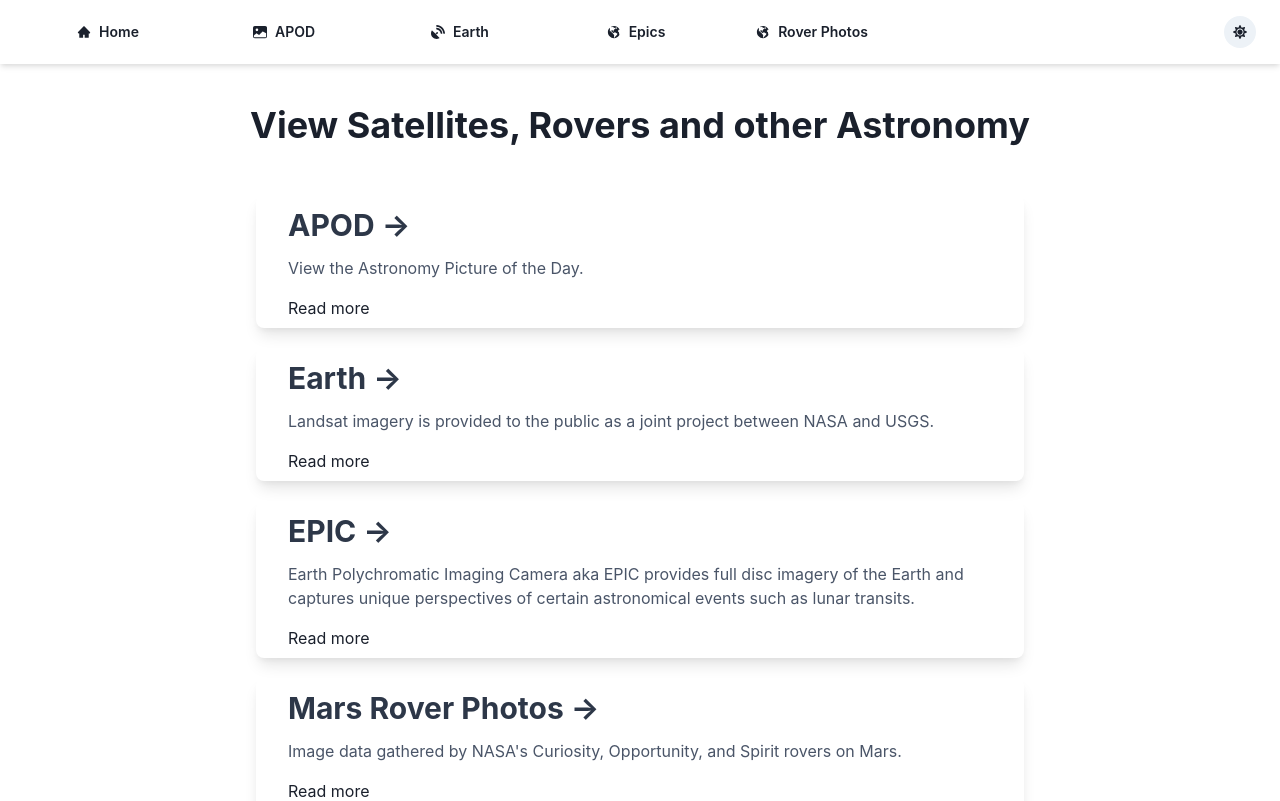
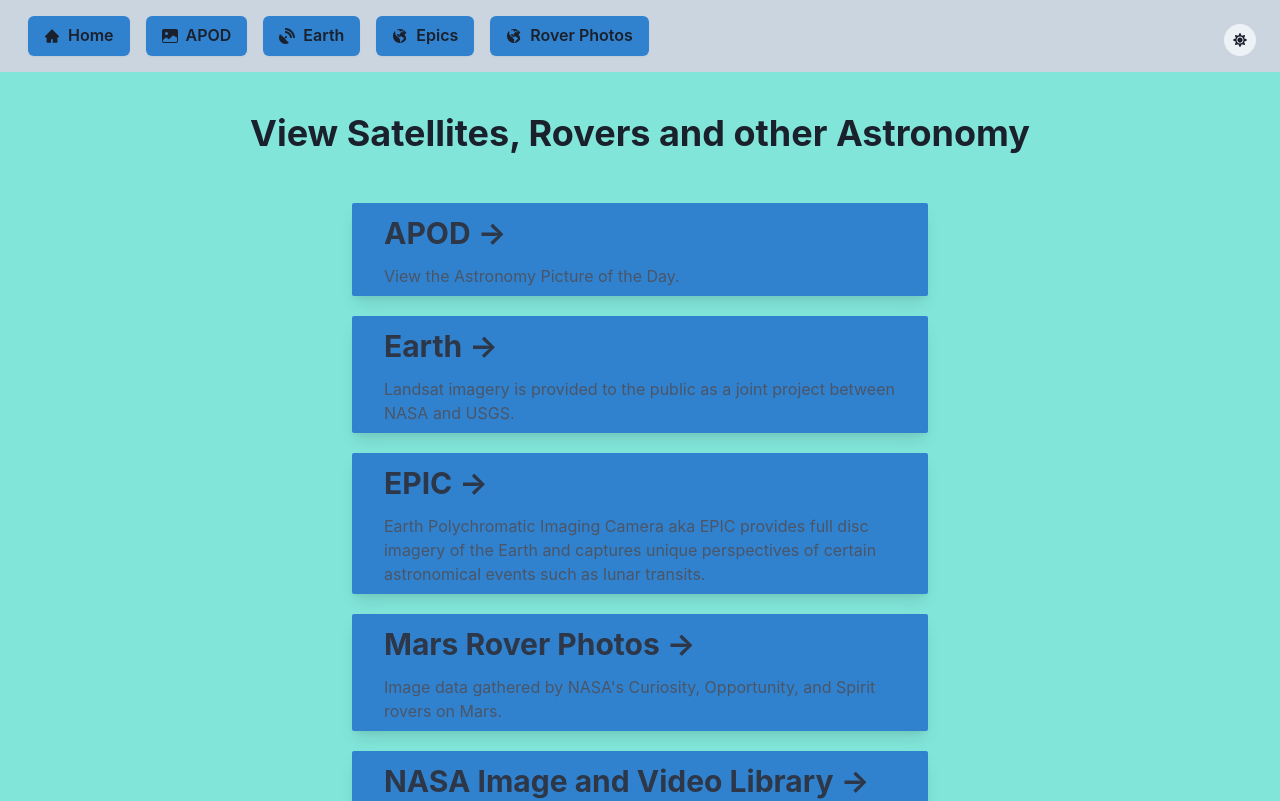
Before and after one commit to UniversallyRy/nasaApp, a Next.js app: page / in a window 1280 px wide. Shown: the top 801 px of the page. Built offline with nearby package versions, Linux system fonts and the light colour scheme.

Commit message:
color changes and responsiveness

```diff
--- a/components/EarthSatForm.tsx
+++ b/components/EarthSatForm.tsx
@@ -1,4 +1,4 @@
-import { Alert, AlertIcon, AlertTitle, Text, HStack, FormErrorMessage, Button, FormControl, FormLabel, Input } from "@chakra-ui/react"
+import { Alert, AlertIcon, AlertTitle, useColorModeValue, HStack, FormErrorMessage, Button, FormControl, FormLabel, Input } from "@chakra-ui/react"
 import { Formik, Form, Field } from "formik"
 import { apiKey } from '../key';
 import { useState, useContext, useEffect } from 'react'
@@ -10,6 +10,7 @@ return `https://api.nasa.gov/planetary/earth/assets?lon=${lon}&lat=${lat}&&dim=0
 }
 
 export const AlertBox = () => {
+
     return(
         <Alert
         status="error"
@@ -31,6 +32,7 @@ export const AlertBox = () => {
 const FormikForm = () => {
     const { newData, setData }:any = useContext(FormContext);
     const [isSubmitting, setSubmit] = useState(false)
+    const bg = useColorModeValue("blue.500", "purple.900");
 
     const validateNumbers = (value:string) => {
       let error
@@ -80,7 +82,7 @@ const FormikForm = () => {
                     </HStack>
                     <Button
                         mb={10}
-                        colorScheme="teal"
+                        bg={bg}
                         isLoading={isSubmitting}
                         type="submit"
                     >
--- a/components/GridCard.tsx
+++ b/components/GridCard.tsx
@@ -13,9 +13,10 @@ type CardProps = {
 const MotionBox = motion<BoxProps>(Box)
 
 const HomeCard = ({title, paragraph, href}:CardProps) => {
+  const bg = useColorModeValue("blue.500", "purple.900");
+
   return (
     <MotionBox
-      w="100%"
       whileHover={{
         position: 'relative',
         zIndex: 1,
@@ -28,10 +29,10 @@ const HomeCard = ({title, paragraph, href}:CardProps) => {
       mx={3}
       px={8}
       py={2}
-      rounded="lg"
+      rounded="sm"
       shadow="lg"
-      bg={useColorModeValue("white", "gray.800")}
-      maxW="3xl"
+      bg={bg}
+      maxW="xl"
       flexBasis={['auto', '45%']}
     >
       <Box>
@@ -52,15 +53,6 @@ const HomeCard = ({title, paragraph, href}:CardProps) => {
           {paragraph}
         </chakra.p>
       </Box>
-
-      <Flex justifyContent="space-between" alignItems="center" mt={4}>
-        <Link
-          color={useColorModeValue("brand.600", "brand.400")}
-          _hover={{ textDecor: "underline" }}
-        >
-          Read more
-        </Link>
-      </Flex>
     </MotionBox>
   );
 };
--- /dev/null
+++ b/components/HeaderButton.tsx
@@ -0,0 +1,32 @@
+import { useRouter } from 'next/router'
+import { useColorModeValue, Button } from "@chakra-ui/react";
+
+const HeaderButton = ({title, buttonIcon, href}:any) => {
+  const bg = useColorModeValue("blue.500", "purple.900");
+  const router = useRouter()
+
+  return (
+    <Button
+      bg={bg}
+      size="md"
+      fontWeight="semibold"
+      rounded="md"
+      shadow="sm"
+      variant="ghost"
+      leftIcon={buttonIcon}
+      _focus={{
+        outline: "none",
+        boxShadow: "0 0 1px 1px rgba(46, 49, 49, 1), 0 1px 1px rgba(0, 0, 0, .15)"
+      }}
+      _hover={{
+        shadow:"lg",
+        fontWeight:"extrabold"
+      }}
+      onClick={() => router.push(href)}
+    >
+      {title}
+    </Button>
+  );
+};
+
+export default HeaderButton;
--- a/components/HeaderNav.tsx
+++ b/components/HeaderNav.tsx
@@ -1,4 +1,5 @@
 import React from "react";
+import { useRouter } from 'next/router'
 import NextLink from "next/link";
 import {
   chakra,
@@ -18,11 +19,13 @@ import { AiFillHome, AiOutlineMenu } from "react-icons/ai";
 import { BsFillImageFill } from "react-icons/bs";
 import { FaMoon, FaSun, FaSatelliteDish } from 'react-icons/fa';
 import { GiEarthAmerica } from 'react-icons/gi';
-
+import HeaderButton from './HeaderButton'
 
 const HeaderNav = () =>{
+  const router = useRouter()
+  const isActive = router.pathname === '/'
   const { colorMode, toggleColorMode } = useColorMode();
-  const bg = useColorModeValue("white", "gray.800");
+  const bg = useColorModeValue("gray.300", "gray.900");
   const mobileNav = useDisclosure();
 
   return (
@@ -48,6 +51,7 @@ const HeaderNav = () =>{
             />
             <VStack
               pos="absolute"
+              zIndex="dropdown"
               top={0}
               left={0}
               right={0}
@@ -55,7 +59,6 @@ const HeaderNav = () =>{
               flexDirection="column"
               p={2}
               pb={4}
-              m={2}
               bg={bg}
               spacing={3}
               rounded="sm"
@@ -67,7 +70,11 @@ const HeaderNav = () =>{
                 onClick={mobileNav.onClose}
               />
               <NextLink href="/">
-                <Button w="full" variant="ghost" leftIcon={<AiFillHome />}>
+                <Button
+                  w="full"
+                  variant="ghost"
+                  leftIcon={<AiFillHome />}
+                >
                   Home
                 </Button>
               </NextLink>
@@ -111,51 +118,31 @@ const HeaderNav = () =>{
           </Box>
 
           <HStack spacing={4} display={{ base: "none", md: "inline-flex" }}>
-            <NextLink href="/">
-              <Button minW={40} variant="ghost" leftIcon={<AiFillHome />} size="sm">
-                Home
-              </Button>
-            </NextLink>
-            <NextLink href="/apods">
-              <Button
-                minW={40}
-                size="sm"
-                variant="ghost"
-                leftIcon={<BsFillImageFill />}
-              >
-                APOD
-              </Button>
-            </NextLink>
-            <NextLink href="/earth">
-              <Button
-                minW={40}
-                size="sm"
-                variant="ghost"
-                leftIcon={<FaSatelliteDish />}
-              >
-                Earth
-              </Button>
-            </NextLink>
-            <NextLink href="/epic">
-              <Button
-                minW={40}
-                size="sm"
-                variant="ghost"
-                leftIcon={<GiEarthAmerica />}
-              >
-                Epics
-              </Button>
-            </NextLink>
-            <NextLink href="/rover">
-              <Button
-                minW={40}
-                size="sm"
-                variant="ghost"
-                leftIcon={<GiEarthAmerica />}
-              >
-                Rover Photos
-              </Button>
-            </NextLink>
+            <HeaderButton
+              href="/"
+              title="Home"
+              buttonIcon={<AiFillHome />}
+            />
+            <HeaderButton
+              href="/apods"
+              title="APOD"
+              buttonIcon={<BsFillImageFill />}
+            />
+            <HeaderButton
+              href="/earth"
+              title="Earth"
+              buttonIcon={<FaSatelliteDish />}
+            />
+            <HeaderButton
+              href="/epic"
+              title="Epics"
+              buttonIcon={<GiEarthAmerica />}
+            />
+            <HeaderButton
+              href="/rover"
+              title="Rover Photos"
+              buttonIcon={<GiEarthAmerica />}
+            />
           </HStack>
         </HStack>
         <Spacer />
--- a/components/Layout.tsx
+++ b/components/Layout.tsx
@@ -1,11 +1,13 @@
 import HeaderNav from './HeaderNav';
-import { chakra, Flex } from "@chakra-ui/react";
+import { chakra, Flex, useColorModeValue } from "@chakra-ui/react";
 
 const Layout = ({ children }:any) => {
+    const bg = useColorModeValue("teal.200", "green.900");
+
     return (
         <>
             <HeaderNav/>
-            <Flex align="center" justify="center">
+            <Flex  bg={bg} align="center" justify="center">
                 <chakra.main>
                     { children }
                 </chakra.main>
--- a/pages/apods/index.tsx
+++ b/pages/apods/index.tsx
@@ -88,6 +88,10 @@ const APOD: NextPage<{ data: Data }> = ({ data }:any) => {
   const hideImage = () => {
     return isOpen && setOpen(false);
   };
+
+  if (typeof window === 'undefined') {
+    global.window = {}
+  }
 
   useDomEvent(useRef(window as any), "scroll", () => hideImage());
   useDomEvent(
--- a/pages/earth/index.tsx
+++ b/pages/earth/index.tsx
@@ -29,7 +29,6 @@ const Earth: NextPage<{ data: Data }> = () => {
       minW="100vw"
       rounded="lg"
       shadow="lg"
-      bg={useColorModeValue("white", "gray.800")}
       maxW="xl"
       align='center'
     >
--- a/pages/index.tsx
+++ b/pages/index.tsx
@@ -1,11 +1,12 @@
 import Head from 'next/head';
 import { motion } from 'framer-motion';
 import GridCard from '../components/GridCard';
-import { Image, chakra, VStack, Text, TextProps, Grid, Heading } from "@chakra-ui/react"
+import { Image, chakra, VStack, Text, TextProps, Grid, Heading, useColorModeValue } from "@chakra-ui/react"
 
 const MotionText = motion<TextProps>(Text)
 
 const Home = () => {
+  const bg = useColorModeValue("purple.300", "purple.900");
 
   return (
     <VStack w="full" minH="100vh" align="center">
```
Lines whose indentation alone changed are shown as unchanged.
